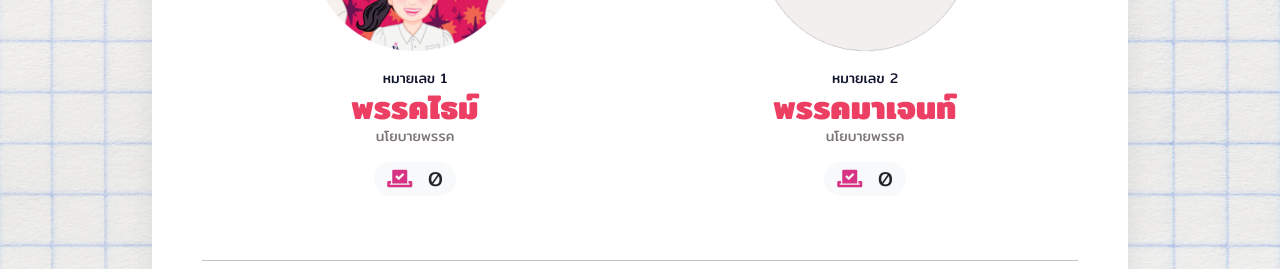
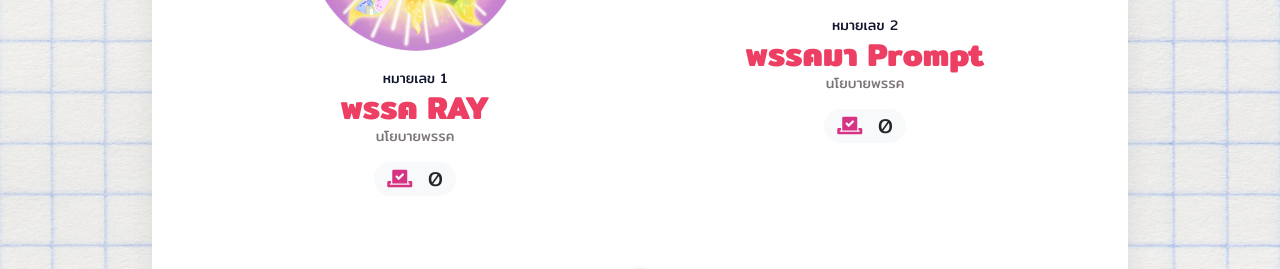
Before and after one commit to ratchy-oak/YRC_Vote_Council, a PHP site: page /result.php in a window 1280 px wide. Shown: the part 470-739 px from the top of the page. Run offline with PHP 8.4, Linux system fonts and the light colour scheme; data comes from the database, SQL or seed files in the repository; some libraries are stand-ins or nearby versions.

Commit message:
28/01/2567

```diff
--- a/component/sidebar.php
+++ b/component/sidebar.php
@@ -5,7 +5,7 @@
 >
     <div class="sidebar__top">
         <a class="sidebar__logo">
-            <img class="sidebar__pic" src="img/logo6.svg" alt="" />
+            <img class="sidebar__pic" src="img/logo.png" alt="" />
         </a>
         <button class="sidebar__burger"></button>
         <button class="sidebar__close" style="background:none;font-size:x-large;color:#aeb0c2">
--- a/result.php
+++ b/result.php
@@ -43,11 +43,11 @@
                                 ?>
 
                                     <p align="center">
-                                        <img src="./img/thyme_logo.png" class="img-fluid" width="50%" alt="">
+                                        <img src="./img/RAY_logo.png" class="img-fluid" width="50%" alt="">
                                     <p class="mt-3" align="center">หมายเลข 1</p>
-                                    <h2 align="center" style="font-weight: 700;color:#ed3e63;margin:0">พรรคไธม์ </h2>
+                                    <h2 align="center" style="font-weight: 700;color:#ed3e63;margin:0">พรรค RAY </h2>
                                     <p align="center">
-                                        <a href="./pdf/thyme.pdf" target="_blank" style="color:#7c7575;">นโยบายพรรค</a>
+                                        <a href="./pdf/RAY.pdf" target="_blank" style="color:#7c7575;">นโยบายพรรค</a>
                                     </p>
                                     </p>
 
@@ -67,11 +67,11 @@
                                 ?>
 
                                     <p align="center">
-                                        <img src="./img/magent_logo.png" class="img-fluid" width="50%" alt="">
+                                        <img src="./img/Prompt_logo.png" class="img-fluid" width="50%" alt="">
                                     <p class="mt-3" align="center">หมายเลข 2</p>
-                                    <h2 align="center" style="font-weight: 700;color:#ed3e63;margin:0">พรรคมาเจนท์ </h2>
+                                    <h2 align="center" style="font-weight: 700;color:#ed3e63;margin:0">พรรคมา Prompt </h2>
                                     <p align="center">
-                                        <a href="./pdf/magent.pdf" target="_blank" style="color:#7c7575;">นโยบายพรรค</a>
+                                        <a href="./pdf/Prompt.pdf" target="_blank" style="color:#7c7575;">นโยบายพรรค</a>
                                     </p>
                                     </p>
 
@@ -79,6 +79,31 @@
                                         <span class="badge rounded-pill bg-light text-dark mt-3" style="font-weight:normal;font-size:20px" data-bs-toggle="tooltip" data-bs-placement="bottom" title="" data-bs-original-title="ได้รับคะแนน <?php echo $n1 ?> เสียง">
                                             <i style="color:#d63384" class="fas fa-vote-yea"></i>&nbsp;
                                             <?php echo $n1 ?></span>
+                                    </p>
+
+                                </div>
+                                <div class="col-xl-3 col-lg-3"></div>
+                                <div class="col-xl-6 col-lg-6 pt-4 pb-5 ">
+
+                                <?php
+                                    $s2 = "SELECT * FROM student WHERE s_select = '3' ";
+                                    $q2 = mysqli_query($conn, $s2);
+                                    $n2 = mysqli_num_rows($q2);
+                                ?>
+
+                                    <p align="center">
+                                        <img src="./img/Rely_logo.png" class="img-fluid" width="50%" alt="">
+                                    <p class="mt-3" align="center">หมายเลข 3</p>
+                                    <h2 align="center" style="font-weight: 700;color:#ed3e63;margin:0">พรรค Rely </h2>
+                                    <p align="center">
+                                        <a href="./pdf/Rely.pdf" target="_blank" style="color:#7c7575;">นโยบายพรรค</a>
+                                    </p>
+                                    </p>
+
+                                    <p align="center">
+                                        <span class="badge rounded-pill bg-light text-dark mt-3" style="font-weight:normal;font-size:20px" data-bs-toggle="tooltip" data-bs-placement="bottom" title="" data-bs-original-title="ได้รับคะแนน <?php echo $n2 ?> เสียง">
+                                            <i style="color:#d63384" class="fas fa-vote-yea"></i>&nbsp;
+                                            <?php echo $n2 ?></span>
                                     </p>
 
                                 </div>
```
Also changed, not shown: vote.php (+69 -14 lines), img/RAY_logo.PNG (added), img/Rely_logo.png (added), img/logo.png (added), img/magent_logo.png (deleted), img/thyme_logo.png (deleted), 5 other files.
